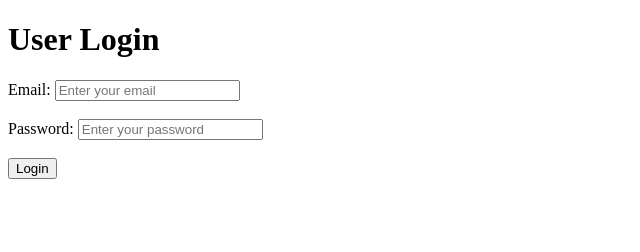
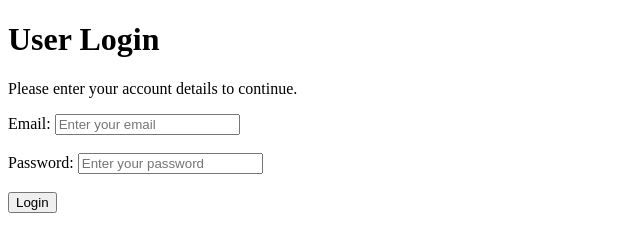
Before and after one commit to shallon01/WebApp-Project, a plain HTML site: page login.html in a window 1280 px wide. Shown: the whole page, without its empty margins (0-640 px from the left). Drawn offline with Linux system fonts and the light colour scheme.

Commit message:
Improve login page instructions

```diff
--- a/login.html
+++ b/login.html
@@ -8,7 +8,7 @@
 <body>
 
     <h1>User Login</h1>
-
+    <p>Please enter your account details to continue.</p>
     <form>
         <label>Email:</label>
         <input type="email" placeholder="Enter your email" required>
```
